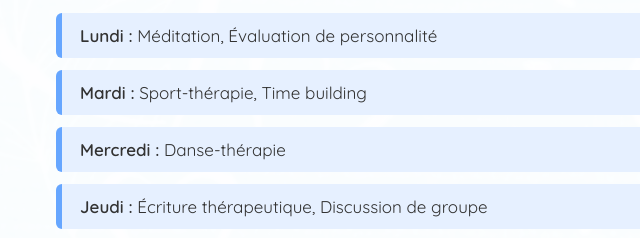
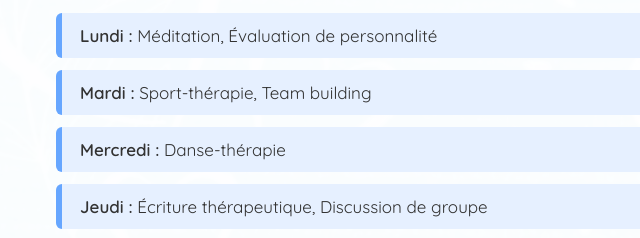
Before and after one commit to Ibrah2278/peace-love, a plain HTML site: page planing.html in a window 1280 px wide. Shown: the part 1044-1282 px from the top of the page, 234-874 px from the left. Drawn offline with Linux system fonts and the light colour scheme.

Commit message:
3eme maj

```diff
--- a/planing.html
+++ b/planing.html
@@ -186,7 +186,7 @@
       <h2>Planning Hebdomadaire</h2>
       <ul>
         <li><strong>Lundi :</strong> Méditation, Évaluation de personnalité</li>
-        <li><strong>Mardi :</strong> Sport-thérapie, Time building</li>
+        <li><strong>Mardi :</strong> Sport-thérapie, Team building</li>
         <li><strong>Mercredi :</strong> Danse-thérapie</li>
         <li><strong>Jeudi :</strong> Écriture thérapeutique, Discussion de groupe</li>
         <li><strong>Vendredi :</strong> Atelier de développement de compétences</li>
```
